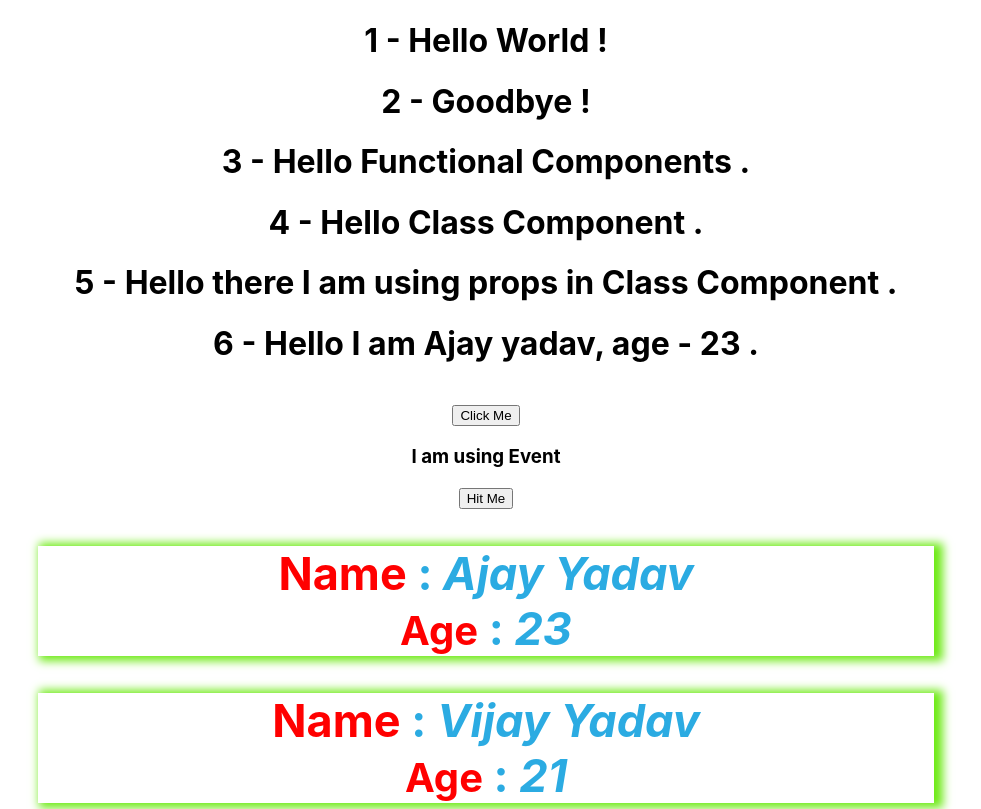
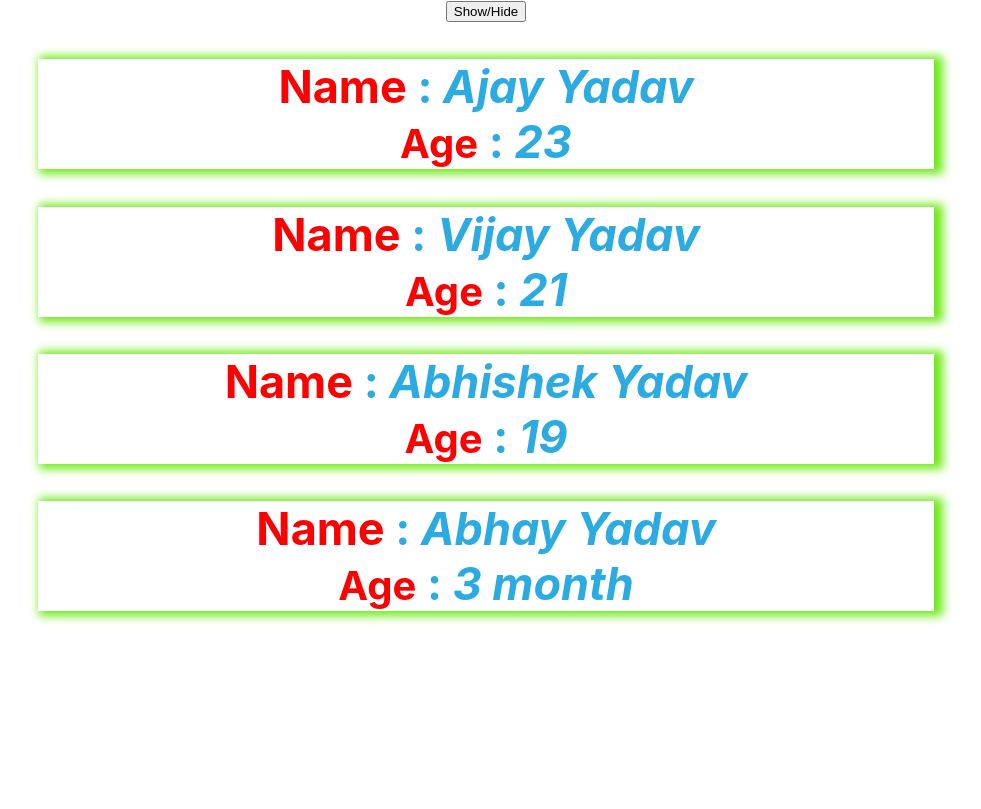
Before and after one commit to kailashy4496/react-all-practice, a React (Create React App) app: page / in a window 1280 px wide. Shown: the top 809 px of the page, without its empty margins (154-1135 px from the left). Built offline with nearby package versions, Linux system fonts and the light colour scheme.

Commit message:
add toggle using ternary operator

```diff
--- a/src/App.js
+++ b/src/App.js
@@ -2,13 +2,13 @@ import React, { Component } from 'react';
 import "./App.css";
 
 
-import Condition from './Components/ReactPractice/Condition';
-import Ternary from './Components/ReactPractice/Ternary';
-import Function from './Components/ReactPractice/Function';
-import Class from './Components/ReactPractice/Class';
-import Props from './Components/ReactPractice/Props';
-import UsingState from './Components/ReactPractice/UsingState';
-import UseEvent from './Components/ReactPractice/UseEvent';
+// import Condition from './Components/ReactPractice/Condition';
+// import Ternary from './Components/ReactPractice/Ternary';
+// import Function from './Components/ReactPractice/Function';
+// import Class from './Components/ReactPractice/Class';
+// import Props from './Components/ReactPractice/Props';
+// import UsingState from './Components/ReactPractice/UsingState';
+// import UseEvent from './Components/ReactPractice/UseEvent';
 import Person from './Components/AddStyleCss/Person';
 
 
@@ -38,24 +38,32 @@ class App extends Component {
           age: '3 month',
         },
       ],
+      isShow: true,
     };
+    this.toggleHandler = this.toggleHandler.bind(this);
+  }
+
+  toggleHandler() {
+    this.setState({ isShow: !this.state.isShow});
   }
 
   render() {
     let persons;
-    persons = this.state.persons.map((p) => {
-      return <Person key={p.id} name={p.name} age={p.age} />
+    persons = this.state.persons.map((p, index) => {
+      return <Person key={index} name={p.name} age={p.age} />
     });
+    console.log(this.state.isShow);
     return (
       <div className='App' >
-        <Condition />
+        {/* <Condition />
         <Ternary />
         <Function />
         <Class />
         <Props name='Class Component' />
         <UsingState />
-        <UseEvent />
-        {persons}
+        <UseEvent /> */}
+        <button onClick={this.toggleHandler}>Show/Hide</button>
+        {this.state.isShow === true ? persons : ""}
       </div>
     )
   }
```
